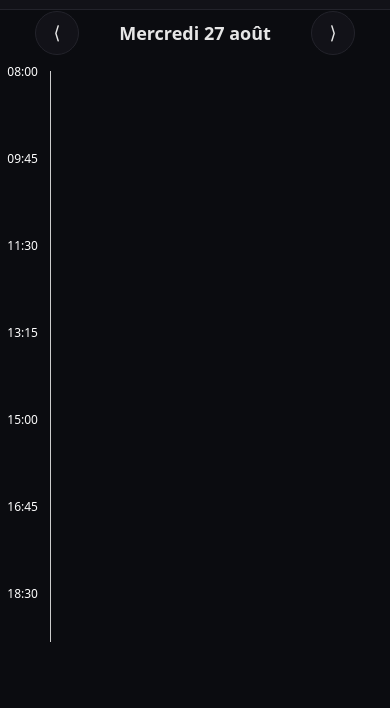
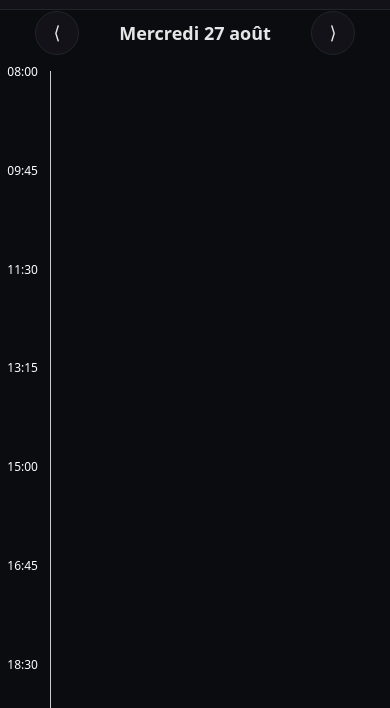
Before and after one commit to GolemCode/insagenda-web, a website: page index.html in a window 390 px wide. Shown: the part 48-756 px from the top of the page. Drawn offline with Linux system fonts and the light colour scheme.

Commit message:
Add files via upload

```diff
--- a/styles.css
+++ b/styles.css
@@ -256,7 +256,7 @@ main {
 	body {
 		grid-template-columns: 1fr;
 		grid-template-areas: "topbar" "main";
-		padding-bottom: 70px; /* Espace pour la toolbar mobile */
+		padding-bottom: 20px;
 	}
 	.drawer { display: none; }
 	body.drawer-open .drawer {
@@ -455,7 +455,7 @@ body.drawer-open #overlay {
 .schedule-container {
 	position: relative;
 	display: flex;
-	height: 80%;
+	height: 85%; /*NE PAS TOUCHER (sinon faut scroll)*/
 }
 
 .hours-column {
```
